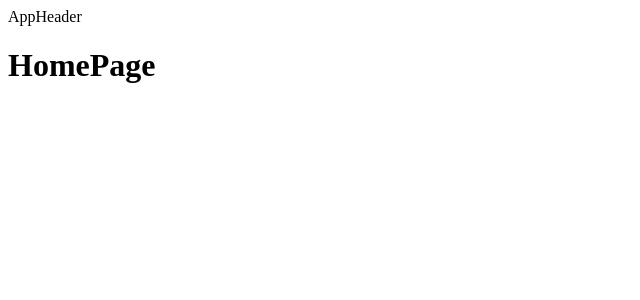
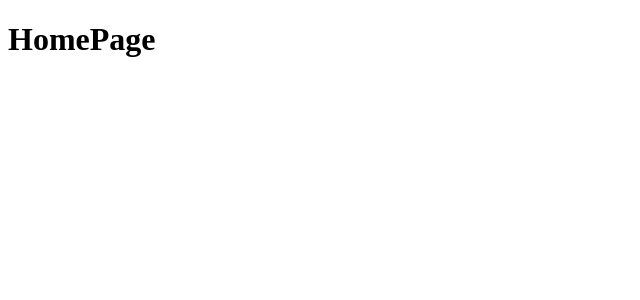
Before and after one commit to yaroslavbabii2023/react-vite, a React (Vite) app: page / in a window 1280 px wide. Shown: the top 300 px of the page, without its empty margins (0-640 px from the left). Built offline with nearby package versions, Linux system fonts and the light colour scheme.

Commit message:
create AppHeader.module.css

```diff
--- a/src/components/AppHeader/AppHeader.jsx
+++ b/src/components/AppHeader/AppHeader.jsx
@@ -1,3 +1,7 @@
+import s from './AppHeader.module.css'
+
 export default function AppHeader() {
-    return <>AppHeader</>
+    return (
+        <header className={s.header}></header>
+    )
 }
--- /dev/null
+++ b/src/components/AppHeader/AppHeader.module.css
@@ -0,0 +1,3 @@
+.header {
+    background-color: black;
+}
```
